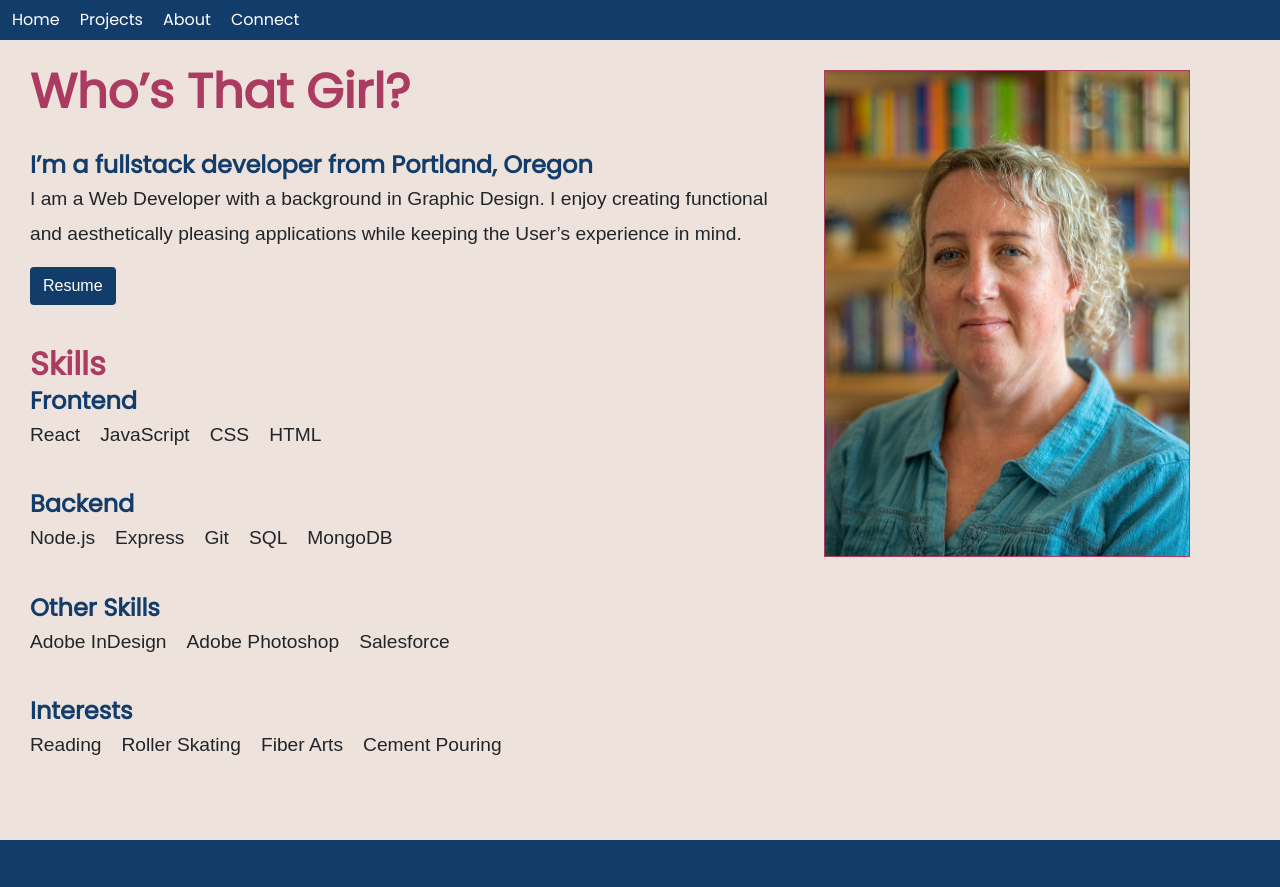
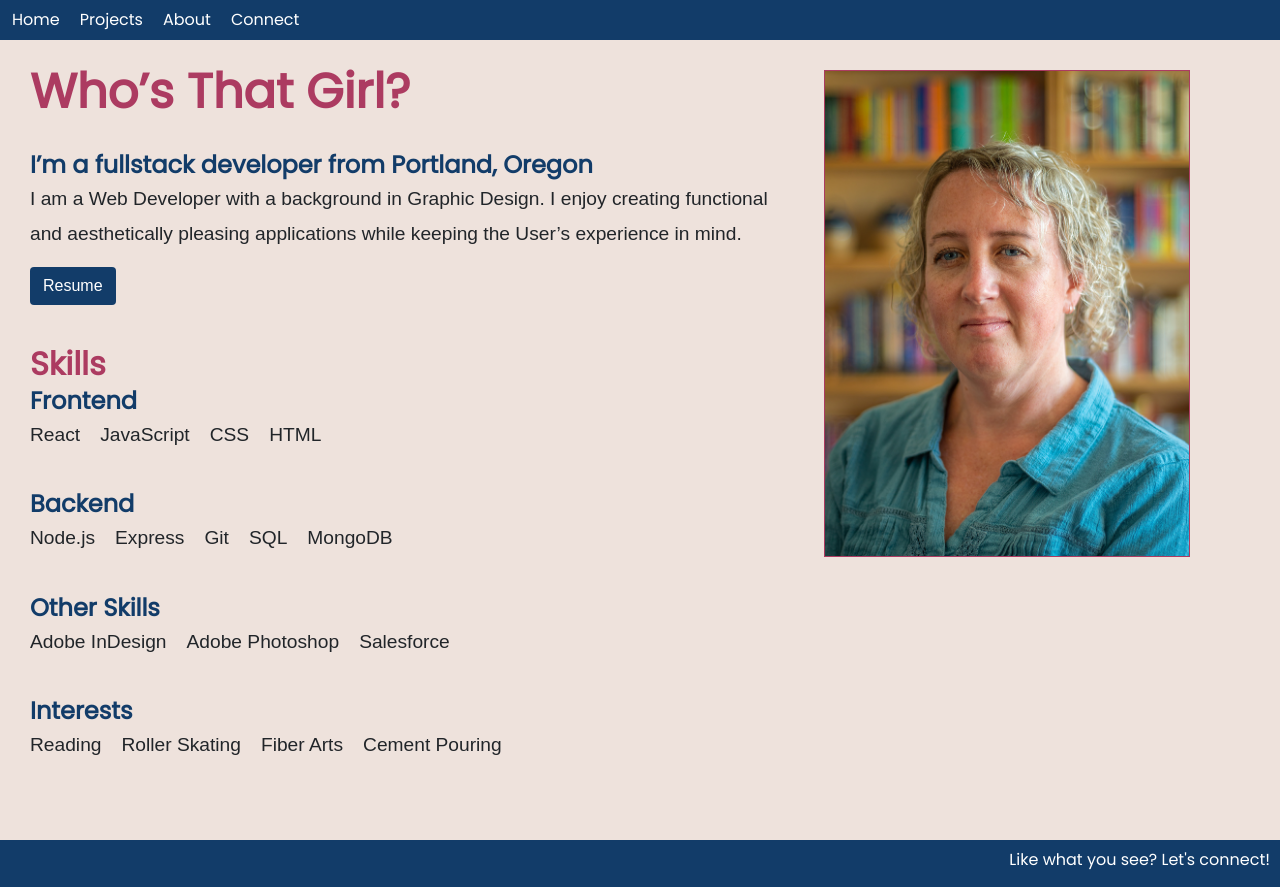
Before and after one commit to calliebn/cbportfolio, a React (Create React App) app: page /cbportfolio/about in a window 1280 px wide. Before the commit the page ends 840 px from the top, so only its background shows below. Built offline with nearby package versions, Linux system fonts and the light colour scheme.

Commit message:
Added footer

```diff
--- a/src/App.js
+++ b/src/App.js
@@ -3,8 +3,8 @@ import "./App.css";
 import { BrowserRouter, Route, Switch } from 'react-router-dom'
 
 import Home from './components/Home';
-import Project from './components/Projects';
-import About from './components/About';
+import Project from './pages/Projects';
+import About from './pages/About';
 import Connect from './components/Connect';
 import Nav from './components/Nav';
 
--- a/src/components/About/index.js
+++ b/src/components/About/index.js
@@ -1,8 +1,7 @@
 import React from "react";
 import "./style.css";
 
-
-function About() {
+function AboutInfo() {
 
     return (
         <div className="about-back">
@@ -49,4 +48,4 @@ function About() {
     );
 }
 
-export default About;
+export default AboutInfo;
--- a/src/components/Connect/style.css
+++ b/src/components/Connect/style.css
@@ -13,6 +13,7 @@
 .mailcall {
   font-size: 60px;
   color: #000;
+  padding-right: 40px;
 }
 
 .mailcall:hover {
--- /dev/null
+++ b/src/components/Footer/index.js
@@ -0,0 +1,14 @@
+import React from 'react';
+import "./style.css";
+import { NavLink } from 'react-router-dom';
+
+function Footer() {
+
+    return (
+        <div className="back">
+            <h4><NavLink to="/connect">Like what you see? Let's connect!</NavLink></h4>
+        </div>
+    )
+}
+
+export default Footer;
--- /dev/null
+++ b/src/components/Footer/style.css
@@ -0,0 +1,21 @@
+.back {
+  background-color: #123c69;
+  padding: 10px;
+  margin: 0;
+}
+
+h4 {
+  font-family: "Poppins", sans-serif;
+  color: #fff;
+  font-size: 1em;
+  text-align: right;
+}
+
+a {
+  color: #fff;
+  text-decoration: none;
+}
+
+a:hover {
+  color: #fed766;
+}
--- /dev/null
+++ b/src/pages/About.js
@@ -0,0 +1,15 @@
+import React from 'react';
+import Footer from '../components/Footer';
+import AboutInfo from '../components/About';
+
+function About() {
+
+    return (
+        <div>
+            <AboutInfo />
+            <Footer />
+        </div>
+    )
+}
+
+export default About;
--- /dev/null
+++ b/src/pages/Projects.js
@@ -0,0 +1,15 @@
+import React from 'react';
+import Footer from '../components/Footer';
+import ProjectInfo from '../components/Projects';
+
+function Projects() {
+
+    return (
+        <div>
+            <ProjectInfo />
+            <Footer />
+        </div>
+    )
+}
+
+export default Projects;
```
Also changed, not shown: 8 other files (tests, documents, lock files or other folders).
